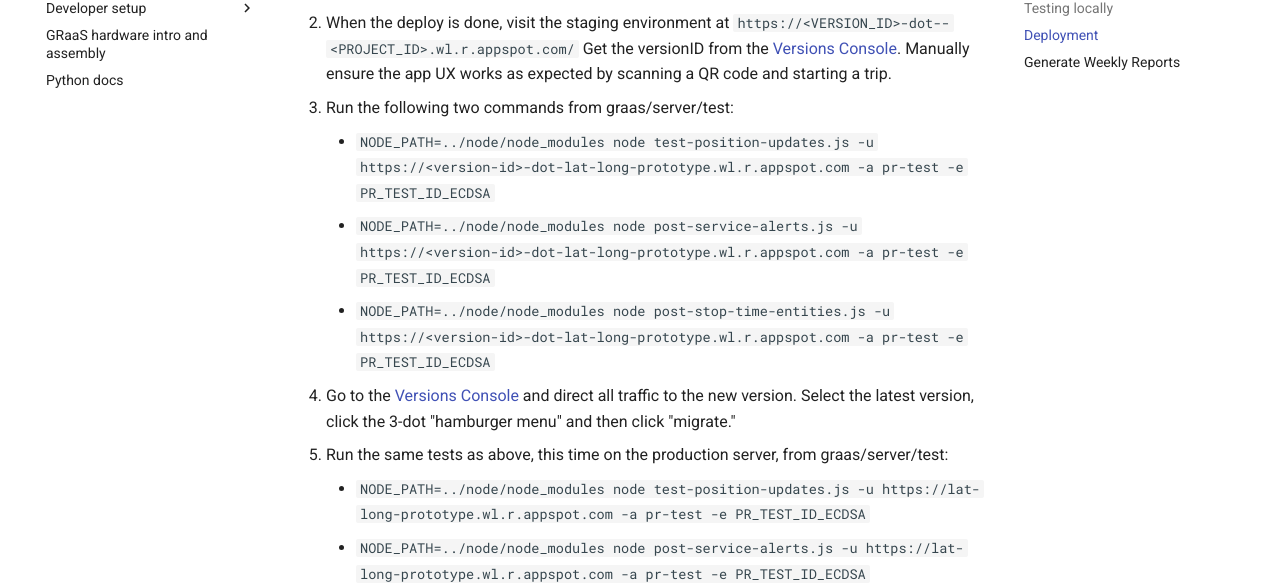
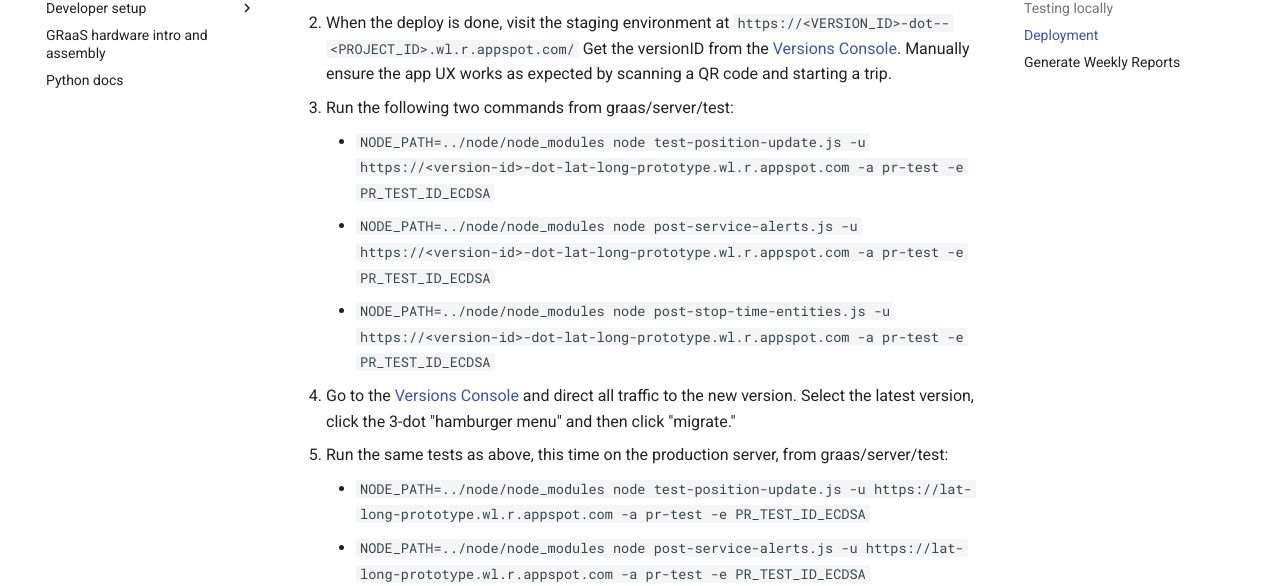
Before and after one commit to cal-itp/graas, an MkDocs documentation site: the page built from docs/server/README.md, in a window 1280 px wide and 900 px high, scrolled down 816 px. Shown: the part 127-713 px from the top of the window. Built offline with MkDocs 1.6.1 and Material for MkDocs 9.7.7, drawn with Linux system fonts in a browser that asks for light colours.

Commit message:
fix typo

```diff
--- a/docs/server/README.md
+++ b/docs/server/README.md
@@ -23,12 +23,12 @@
 1. Ensure you are on the latest version of the main branch, and run `gcloud app deploy --no-promote` from the app-engine directory. This deploys the web app to a sort of "staging environment", since web traffic continues to be directed to the previous version.
 2. When the deploy is done, visit the staging environment at `https://<VERSION_ID>-dot--<PROJECT_ID>.wl.r.appspot.com/` Get the versionID from the [Versions Console](https://console.cloud.google.com/appengine/versions). Manually ensure the app UX works as expected by scanning a QR code and starting a trip.
 3. Run the following two commands from graas/server/test:
-    - `NODE_PATH=../node/node_modules node test-position-updates.js -u https://<version-id>-dot-lat-long-prototype.wl.r.appspot.com -a pr-test -e PR_TEST_ID_ECDSA`
+    - `NODE_PATH=../node/node_modules node test-position-update.js -u https://<version-id>-dot-lat-long-prototype.wl.r.appspot.com -a pr-test -e PR_TEST_ID_ECDSA`
     - `NODE_PATH=../node/node_modules node post-service-alerts.js -u https://<version-id>-dot-lat-long-prototype.wl.r.appspot.com -a pr-test -e PR_TEST_ID_ECDSA`
     - `NODE_PATH=../node/node_modules node post-stop-time-entities.js -u https://<version-id>-dot-lat-long-prototype.wl.r.appspot.com -a pr-test -e PR_TEST_ID_ECDSA`
 4. Go to the [Versions Console](https://console.cloud.google.com/appengine/versions) and direct all traffic to the new version. Select the latest version, click the 3-dot "hamburger menu" and then click "migrate."
 5. Run the same tests as above, this time on the production server, from graas/server/test:
-    - `NODE_PATH=../node/node_modules node test-position-updates.js -u https://lat-long-prototype.wl.r.appspot.com -a pr-test -e PR_TEST_ID_ECDSA`
+    - `NODE_PATH=../node/node_modules node test-position-update.js -u https://lat-long-prototype.wl.r.appspot.com -a pr-test -e PR_TEST_ID_ECDSA`
     - `NODE_PATH=../node/node_modules node post-service-alerts.js -u https://lat-long-prototype.wl.r.appspot.com -a pr-test -e PR_TEST_ID_ECDSA`
     - `NODE_PATH=../node/node_modules node post-stop-time-entities.js -u https://lat-long-prototype.wl.r.appspot.com -a pr-test -e PR_TEST_ID_ECDSA`
 6. From the app-engine directory, run a server stress test with this command: `python stress-test.py ../tests/stress-test-config.json`
```
